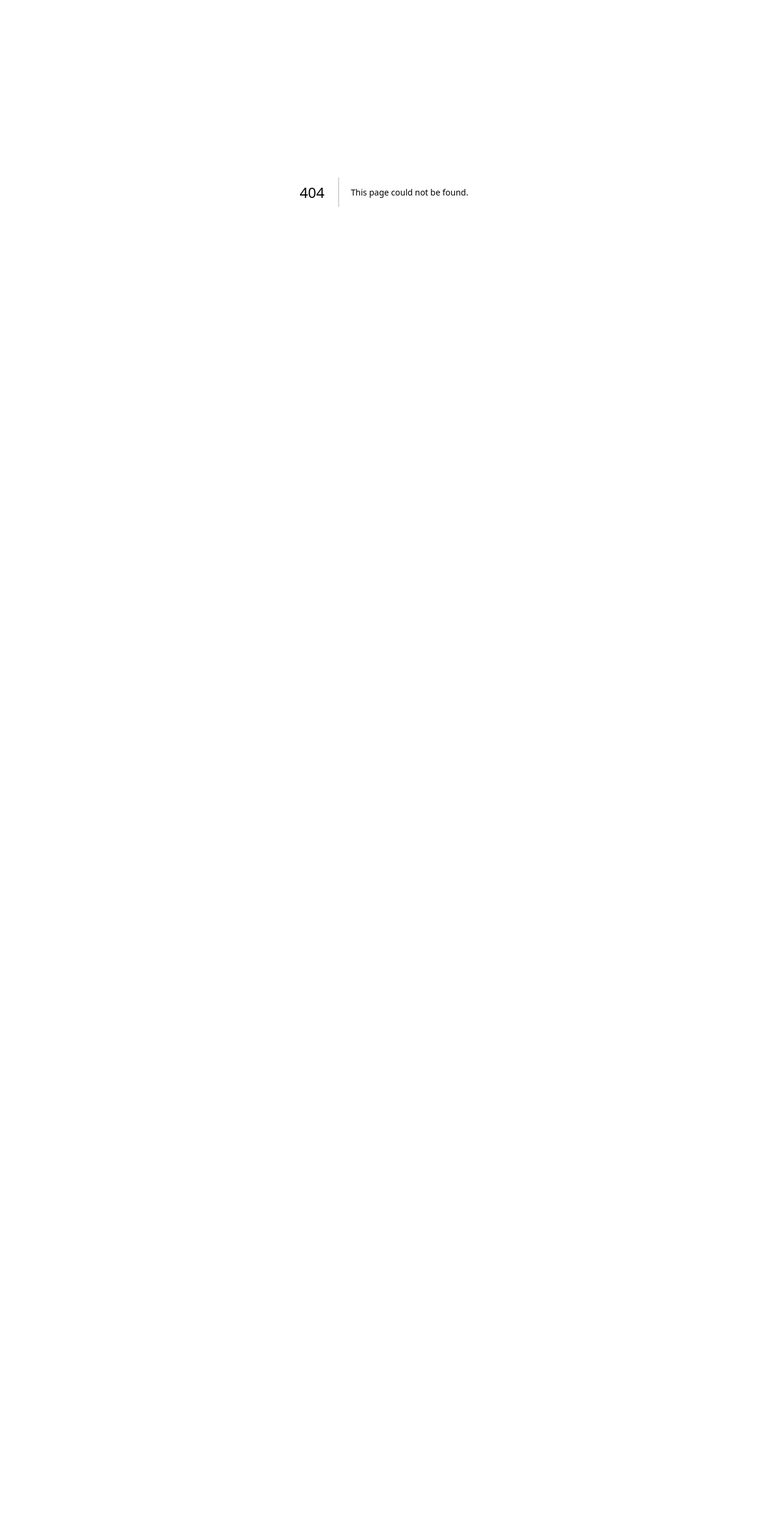
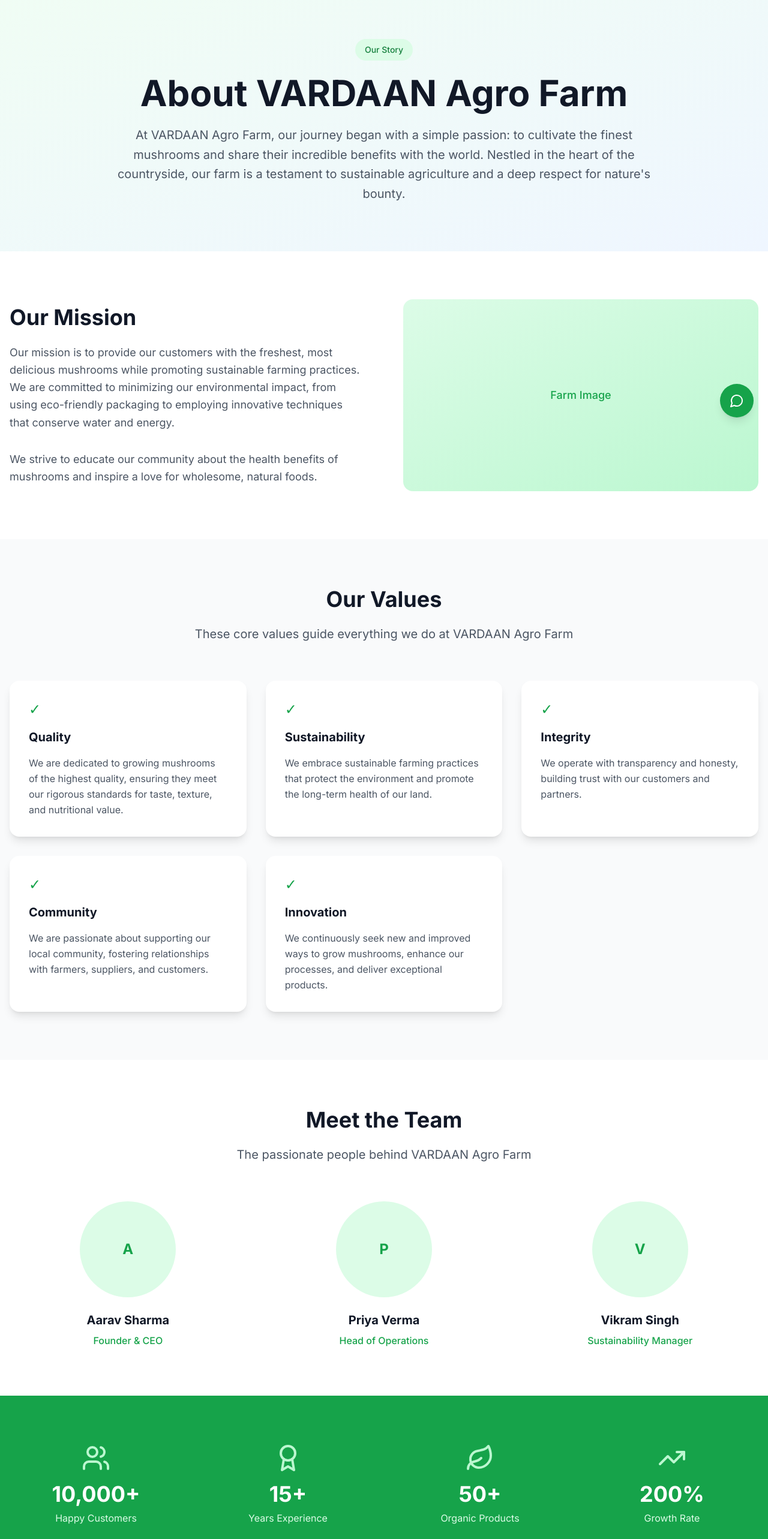
Before and after one commit to princesaini1102/VARDAAN-Agro, a Next.js app in the folder frontend/: page /about in a window 1280 px wide. Before the commit this address had no page. Shown: the part 80-2646 px from the top of the page at 60% size. Before the commit the page ends 800 px from the top, so only its background shows below. Built offline with nearby package versions, Linux system fonts and the light colour scheme; a web font is replaced by a local one.

Commit message:
create about Us page in FE

```diff
--- /dev/null
+++ b/frontend/src/app/about/page.tsx
@@ -0,0 +1,11 @@
+import { Metadata } from 'next';
+import { AboutPage } from '@/components/pages/AboutPage';
+
+export const metadata: Metadata = {
+  title: 'About Us',
+  description: 'Learn about VARDAAN Agro Farm - our story, mission, values, and commitment to sustainable organic farming.',
+};
+
+export default function About() {
+  return <AboutPage />;
+}
--- a/frontend/src/components/layout/Header.tsx
+++ b/frontend/src/components/layout/Header.tsx
@@ -36,7 +36,7 @@ export function Header() {
             <Link href="/products" className="text-gray-700 hover:text-green-600 font-medium transition-colors">
               Products
             </Link>
-            <Link href="/#about" className="text-gray-700 hover:text-green-600 font-medium transition-colors">
+            <Link href="/about" className="text-gray-700 hover:text-green-600 font-medium transition-colors">
               About
             </Link>
             <Link href="/blog" className="text-gray-700 hover:text-green-600 font-medium transition-colors">
--- /dev/null
+++ b/frontend/src/components/pages/AboutPage.tsx
@@ -0,0 +1,175 @@
+'use client';
+
+import { Header } from '@/components/layout/Header';
+import { Footer } from '@/components/layout/Footer';
+import { Award, Users, Leaf, TrendingUp } from 'lucide-react';
+import { AIChat } from '../features/AIChat';
+
+const stats = [
+  { icon: Users, label: "Happy Customers", value: "10,000+", color: "text-blue-600" },
+  { icon: Award, label: "Years Experience", value: "15+", color: "text-green-600" },
+  { icon: Leaf, label: "Organic Products", value: "50+", color: "text-emerald-600" },
+  { icon: TrendingUp, label: "Growth Rate", value: "200%", color: "text-purple-600" }
+];
+
+const team = [
+  { name: "Aarav Sharma", role: "Founder & CEO" },
+  { name: "Priya Verma", role: "Head of Operations" },
+  { name: "Vikram Singh", role: "Sustainability Manager" }
+];
+
+const values = [
+  { title: "Quality", description: "We are dedicated to growing mushrooms of the highest quality, ensuring they meet our rigorous standards for taste, texture, and nutritional value." },
+  { title: "Sustainability", description: "We embrace sustainable farming practices that protect the environment and promote the long-term health of our land." },
+  { title: "Integrity", description: "We operate with transparency and honesty, building trust with our customers and partners." },
+  { title: "Community", description: "We are passionate about supporting our local community, fostering relationships with farmers, suppliers, and customers." },
+  { title: "Innovation", description: "We continuously seek new and improved ways to grow mushrooms, enhance our processes, and deliver exceptional products." }
+];
+
+export function AboutPage() {
+  return (
+    <>
+      <Header />
+      <main className="min-h-screen bg-white">
+        {/* Hero Section */}
+        <section className="py-20 bg-gradient-to-br from-green-50 to-blue-50">
+          <div className="container mx-auto px-4 text-center">
+            <span className="inline-block px-4 py-2 bg-green-100 text-green-700 rounded-full text-sm font-medium mb-6">
+              Our Story
+            </span>
+            <h1 className="text-5xl md:text-6xl font-bold text-gray-900 mb-6">
+              About VARDAAN Agro Farm
+            </h1>
+            <p className="text-xl text-gray-600 max-w-4xl mx-auto leading-relaxed">
+              At VARDAAN Agro Farm, our journey began with a simple passion: to cultivate the finest mushrooms and share their incredible benefits with the world. Nestled in the heart of the countryside, our farm is a testament to sustainable agriculture and a deep respect for nature&apos;s bounty.
+            </p>
+          </div>
+        </section>
+
+        {/* Mission Section */}
+        <section className="py-20">
+          <div className="container mx-auto px-4">
+            <div className="grid grid-cols-1 lg:grid-cols-2 gap-16 items-center">
+              <div>
+                <h2 className="text-4xl font-bold text-gray-900 mb-6">Our Mission</h2>
+                <p className="text-lg text-gray-600 leading-relaxed mb-8">
+                  Our mission is to provide our customers with the freshest, most delicious mushrooms while promoting sustainable farming practices. We are committed to minimizing our environmental impact, from using eco-friendly packaging to employing innovative techniques that conserve water and energy.
+                </p>
+                <p className="text-lg text-gray-600 leading-relaxed">
+                  We strive to educate our community about the health benefits of mushrooms and inspire a love for wholesome, natural foods.
+                </p>
+              </div>
+              <div className="bg-gradient-to-br from-green-100 to-green-200 rounded-2xl h-80 flex items-center justify-center">
+                <span className="text-green-600 text-lg font-medium">Farm Image</span>
+              </div>
+            </div>
+          </div>
+        </section>
+
+        {/* Values Section */}
+        <section className="py-20 bg-gray-50">
+          <div className="container mx-auto px-4">
+            <div className="text-center mb-16">
+              <h2 className="text-4xl font-bold text-gray-900 mb-6">Our Values</h2>
+              <p className="text-xl text-gray-600 max-w-3xl mx-auto">
+                These core values guide everything we do at VARDAAN Agro Farm
+              </p>
+            </div>
+            <div className="grid grid-cols-1 md:grid-cols-2 lg:grid-cols-3 gap-8">
+              {values.map((value, index) => (
+                <div key={index} className="bg-white p-8 rounded-2xl shadow-lg hover:shadow-xl transition-shadow duration-300">
+                  <div className="text-green-600 text-2xl mb-4">✓</div>
+                  <h3 className="text-xl font-bold text-gray-900 mb-4">{value.title}</h3>
+                  <p className="text-gray-600 leading-relaxed">{value.description}</p>
+                </div>
+              ))}
+            </div>
+          </div>
+        </section>
+
+        {/* Team Section */}
+        <section className="py-20">
+          <div className="container mx-auto px-4">
+            <div className="text-center mb-16">
+              <h2 className="text-4xl font-bold text-gray-900 mb-6">Meet the Team</h2>
+              <p className="text-xl text-gray-600 max-w-3xl mx-auto">
+                The passionate people behind VARDAAN Agro Farm
+              </p>
+            </div>
+            <div className="grid grid-cols-1 md:grid-cols-3 gap-8">
+              {team.map((member, index) => (
+                <div key={index} className="text-center">
+                  <div className="w-40 h-40 bg-green-100 rounded-full mx-auto mb-6 flex items-center justify-center">
+                    <span className="text-green-600 font-bold text-2xl">
+                      {member.name.charAt(0)}
+                    </span>
+                  </div>
+                  <h3 className="text-xl font-bold text-gray-900 mb-2">{member.name}</h3>
+                  <p className="text-green-600 font-medium">{member.role}</p>
+                </div>
+              ))}
+            </div>
+          </div>
+        </section>
+
+        {/* Stats Section */}
+        <section className="py-20 bg-green-600 text-white">
+          <div className="container mx-auto px-4">
+            <div className="grid grid-cols-2 md:grid-cols-4 gap-8">
+              {stats.map((stat, index) => (
+                <div key={index} className="text-center">
+                  <stat.icon className="w-12 h-12 mx-auto mb-4 text-green-200" />
+                  <div className="text-4xl font-bold mb-2">{stat.value}</div>
+                  <div className="text-green-100">{stat.label}</div>
+                </div>
+              ))}
+            </div>
+          </div>
+        </section>
+
+        {/* Process Section */}
+        <section className="py-20">
+          <div className="container mx-auto px-4">
+            <div className="max-w-4xl mx-auto">
+              <div className="text-center mb-16">
+                <h2 className="text-4xl font-bold text-gray-900 mb-6">Our Farming Process</h2>
+              </div>
+              <div className="space-y-12">
+                <div>
+                  <h3 className="text-2xl font-bold text-gray-900 mb-4">Controlled Environment</h3>
+                  <p className="text-lg text-gray-600 leading-relaxed">
+                    Our mushrooms are grown in a controlled environment, mimicking their natural habitat to ensure optimal growth. We use a blend of organic substrates, carefully monitoring temperature, humidity, and light to create the perfect conditions.
+                  </p>
+                </div>
+                <div>
+                  <h3 className="text-2xl font-bold text-gray-900 mb-4">Sustainability Initiatives</h3>
+                  <p className="text-lg text-gray-600 leading-relaxed">
+                    We are committed to sustainability in every aspect of our operations. Our initiatives include eco-friendly packaging, water conservation, renewable energy utilization, waste reduction through composting, and local sourcing to support our community.
+                  </p>
+                </div>
+              </div>
+            </div>
+          </div>
+        </section>
+
+        {/* CTA Section */}
+        <section className="py-20 bg-gradient-to-r from-green-600 to-green-700 text-white">
+          <div className="container mx-auto px-4 text-center">
+            <h2 className="text-4xl font-bold mb-6">Get in Touch</h2>
+            <p className="text-xl text-green-100 mb-8 max-w-2xl mx-auto">
+              We&apos;d love to hear from you! If you have any questions, comments, or feedback, please don&apos;t hesitate to reach out.
+            </p>
+            <a
+              href="mailto:support@vardaangrofarm.com"
+              className="inline-block bg-white text-green-600 px-8 py-4 rounded-full font-bold hover:bg-gray-100 transition-colors duration-300"
+            >
+              Contact Us
+            </a>
+          </div>
+        </section>
+      </main>
+      <AIChat />
+      <Footer />
+    </>
+  );
+}
```
